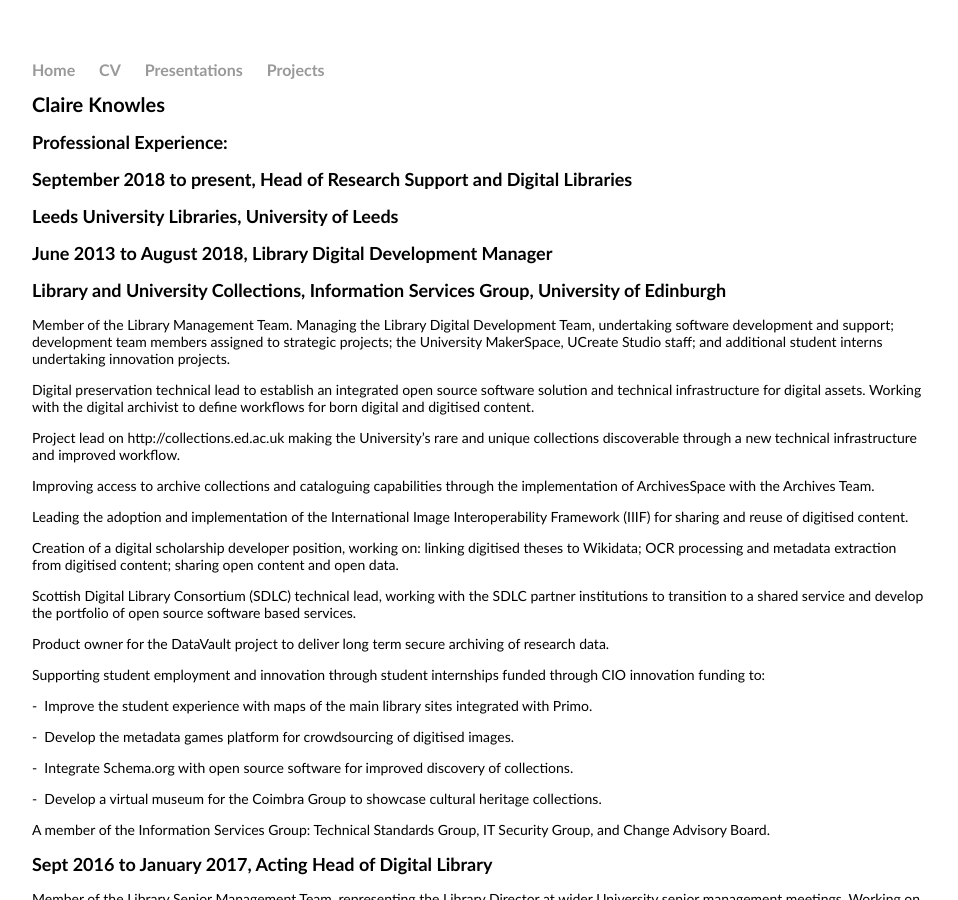
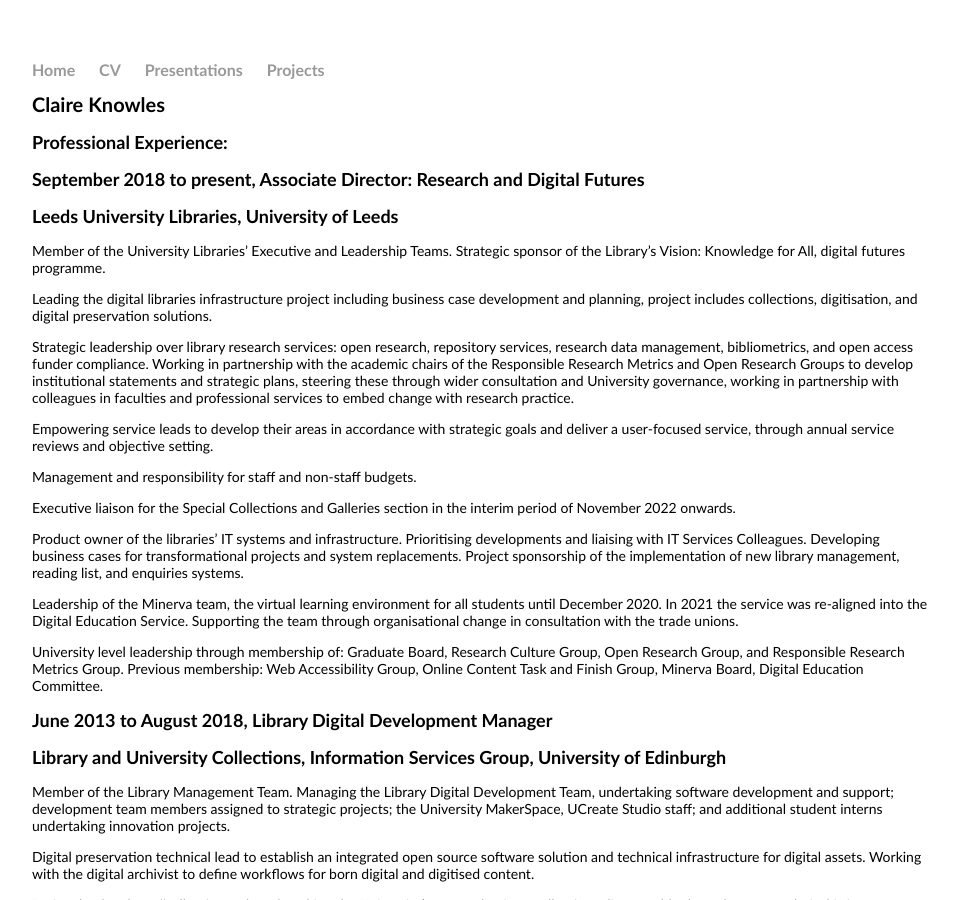
Before and after one commit to seesmith/seesmith.github.io, a Jekyll site: the page built from cv/index.html, in a window 1280 px wide and 900 px high. Shown: the whole window, without its empty margins (160-1118 px from the left). Built offline with Jekyll 4.4.1, drawn with Linux system fonts in a browser that asks for light colours.

Commit message:
Update index.html

```diff
--- a/cv/index.html
+++ b/cv/index.html
@@ -5,8 +5,23 @@
 <div class="blurb">
 	<h1>Claire Knowles</h1>
 	<h2>Professional Experience:</h2>
-	<h2>September 2018 to present, Head of Research Support and Digital Libraries</h2>
+	<h2>September 2018 to present, Associate Director: Research and Digital Futures</h2>
 <h2>Leeds University Libraries, University of Leeds</h2>
+	<p>Member of the University Libraries’ Executive and Leadership Teams. Strategic sponsor of the Library’s Vision: Knowledge for All, digital futures programme.</p>
+	<p>Leading the digital libraries infrastructure project including business case development and planning, project includes collections, digitisation, and digital preservation solutions.</p>
+	<p>Strategic leadership over library research services: open research, repository services, research data management, bibliometrics, and open access funder compliance. Working in partnership with the academic chairs of the Responsible Research Metrics and Open Research Groups to develop institutional statements and strategic plans, steering these through wider consultation and University governance,
+	working in partnership with colleagues in faculties and professional services to embed change with research practice.</p>
+	<p>Empowering service leads to develop their areas in accordance with strategic goals and deliver a user-focused service, through annual service reviews and objective setting. </p>
+	<p>Management and responsibility for staff and non-staff budgets.</p>
+	<p>Executive liaison for the Special Collections and Galleries section in the interim period of November 2022 onwards.</p>
+	<p>Product owner of the libraries’ IT systems and infrastructure. Prioritising developments and liaising with IT Services Colleagues.
+		Developing business cases for transformational projects and system replacements. Project sponsorship of the implementation of new library management, reading list, and enquiries systems.</p>
+
+	<p>Leadership of the Minerva team, the virtual learning environment for all students until December 2020. In 2021 the service was re-aligned into the Digital Education Service. Supporting the team through organisational change in consultation with the trade unions.</p>
+
+	<p>University level leadership through membership of: Graduate Board, Research Culture Group, Open Research Group, and Responsible Research Metrics Group.
+Previous membership: Web Accessibility Group, Online Content Task and Finish Group, Minerva Board, Digital Education Committee. </p>
+
 	<p></p>
 <h2>June 2013 to August 2018, Library Digital Development Manager</h2>
 <h2>Library and University Collections, Information Services Group, University of Edinburgh</h2>
```
